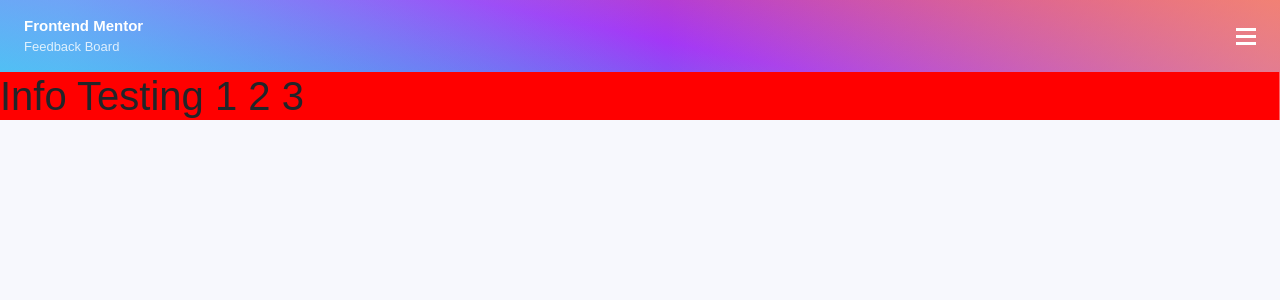
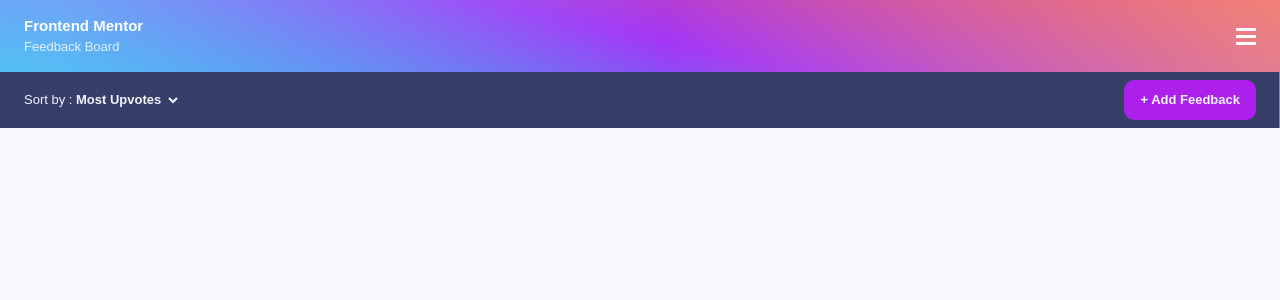
Before and after one commit to ChrisP1108/product-feedback-app, a Vue app: page / in a window 1280 px wide. Shown: the top 300 px of the page. Built offline with nearby package versions, Linux system fonts and the light colour scheme.

Commit message:
Sort By And Add Feedback Component Completion

```diff
--- a/src/App.vue
+++ b/src/App.vue
@@ -41,6 +41,8 @@ export default {
       --m: #28A7ED;
       --n: #79d8fb80;
       --o: #fbb47980;
+      --p: #F2F4FE;
+      --q: #C75AF6;
       --halfTrans: #00000083;
     }
   body {
--- a/src/Store.js
+++ b/src/Store.js
@@ -3,14 +3,22 @@ import Vuex from 'vuex'
 export const store = new Vuex.Store({
     state: {
         toggleMobileMenu: false,
-        sortCategory: 'All'
+        toggleSortByModal: false,
+        sortCategory: 'All',
+        sortBy: 'Most Upvotes'
     },
     mutations: {
         toggleMobileMenu (state) {
             state.toggleMobileMenu = !state.toggleMobileMenu
         },
+        toggleSortByModal (state) {
+            state.toggleSortByModal = !state.toggleSortByModal
+        },
         setSortCategory (state, value) {
             state.sortCategory = value
+        },
+        setSortBy (state, value) {
+            state.sortBy = value
         }
     }
 });
--- a/src/components/MenuCategorySort.vue
+++ b/src/components/MenuCategorySort.vue
@@ -44,9 +44,6 @@
 
 export default {
     name: 'MenuCategorySort',
-    components: {
-
-    },
     methods: {
         sortEval(value) {
             return this.$store.state.sortCategory === value ? true : false;
--- a/src/components/MenuRoadmap.vue
+++ b/src/components/MenuRoadmap.vue
@@ -46,7 +46,7 @@ export default {
     h1 {
         font-size: 1.125rem;
         color: var(--g);
-        font-weight: 800;
+        font-weight: 700;
         letter-spacing: -0.0156rem;
     }
     h2 {
--- /dev/null
+++ b/src/components/MenuSortByAddFeedback.vue
@@ -0,0 +1,101 @@
+<template>
+    <div class="sortby-feedback-container">
+        <div @click="toggleSortByModal()"
+            class="sortby-select-container">
+            <h1>Sort by : <span>{{this.$store.state.sortBy}}</span></h1>
+            <div :class="[sortByModal && 'sortby-arrow-icon-active'
+                , 'sortby-arrow-icon']"></div>
+            <SortByModal v-if="sortByModal" />
+        </div>
+        <div @click="toggleAddFeedback()"
+            class="add-feedback-button">
+                <h2>+ Add Feedback</h2>
+            </div>
+    </div>
+</template>
+
+<script>
+    import SortByModal from './SortByModal';
+
+    export default {
+        name: 'MenuSortByAddFeedback',
+        components: {
+            SortByModal
+        },
+        computed: {
+            sortByModal() {
+                return (this.$store.state.toggleSortByModal)
+            }
+        },
+        methods: {
+            toggleAddFeedback() {
+                console.log('Add Feedback Toggled');
+            },
+            toggleSortByModal() {
+                this.$store.commit('toggleSortByModal');
+            }
+        }
+    }
+</script>
+
+<style scoped>
+    .sortby-feedback-container {
+        display: flex;
+        justify-content: space-between;
+        align-items: center;
+        position: relative;
+        height: 3.5rem;
+        width: 100%;
+        padding: 0 1.5rem 0;
+        background: var(--c);
+        z-index: 0;
+    }
+    .sortby-select-container {
+        display: flex;
+        justify-content: space-between;
+        align-items: center;
+        cursor: pointer;
+        height: 100%;
+    }
+    .sortby-arrow-icon {
+        background-image: url('../assets/shared/icon-arrow-down.svg');
+        width: 0.625rem;
+        height: 0.4375rem;
+        margin-left: 0.4375rem;
+        transition: 0.5s;
+    }
+    .sortby-arrow-icon-active {
+        transform: rotateX(-180deg);
+    }
+    .add-feedback-button {
+        display: flex;
+        align-items: center;
+        justify-content: center;
+        padding: 0 1rem 0;
+        height: 2.5rem;
+        background: var(--a);
+        border-radius: 0.625rem;
+        cursor: pointer;
+        transition: 0.25s;
+    }
+    .add-feedback-button:hover {
+        background: var(--q);
+    }
+    h1 {
+        font-size: 0.8125rem;
+        color: var(--p);
+        font-weight: 400;
+        transition: 0.25s;
+    }
+    h1 span {
+        font-weight: 700;
+    }
+    h1:hover {
+        opacity: 0.75;
+    }
+    h2 {
+        font-size: 0.8125rem;
+        color: var(--p);
+        font-weight: 700;
+    }
+</style>
--- /dev/null
+++ b/src/components/SortByModal.vue
@@ -0,0 +1,94 @@
+<template>
+    <div class="sortby-modal-container">
+        <div @click="setSortBy('Most Upvotes')"
+            class="sortby-modal-item borderbottom">
+                <h1>Most Upvotes</h1>
+            <div :class="[sortEval('Most Upvotes')
+                ? 'icon-on' : 'icon-off']"></div>
+        </div>
+        <div @click="setSortBy('Least Upvotes')"
+            class="sortby-modal-item borderbottom">
+                <h1>Least Upvotes</h1>
+            <div :class="[sortEval('Least Upvotes')
+                ? 'icon-on' : 'icon-off']"></div>
+        </div>
+        <div @click="setSortBy('Most Comments')"
+            class="sortby-modal-item borderbottom">
+                <h1>Most Comments</h1>
+            <div :class="[sortEval('Most Comments')
+                ? 'icon-on' : 'icon-off']"></div>
+        </div>
+        <div @click="setSortBy('Least Comments')"
+            class="sortby-modal-item">
+                <h1>Least Comments</h1>
+            <div :class="[sortEval('Least Comments')
+                ? 'icon-on' : 'icon-off']"></div>
+        </div>
+    </div>
+</template>
+
+<script>
+    export default {
+        name: 'SortByModal',
+        methods: {
+            sortEval(value) {
+                return this.$store.state.sortBy === value
+                    ? true : false;
+            },
+            setSortBy(value) {
+                this.$store.commit('setSortBy', value);
+                console.log(this.$store.state.sortBy)
+            }
+        }
+    }
+</script>
+
+<style scoped>
+    .sortby-modal-container {
+        width: 50%;
+        background: rgb(209, 209, 209);
+        position: absolute;
+        top: 4.5rem;
+        height: 10rem;
+        border-radius: 0.625rem;
+        animation-name: modal-on;
+        animation-duration: .5s;
+        animation-fill-mode: forwards;
+    }
+    @keyframes modal-on {
+        from {transform: rotateX(-90deg); top: -1rem}
+        to {transform: rotateX(0deg); top: 4.5rem;}
+    }
+    .sortby-modal-item {
+        padding: 0 1.5rem 0;
+        height: 2.5rem;
+        display: flex;
+        justify-content: space-between;
+        align-items: center;
+    }
+    .borderbottom {
+        border-bottom: 1px var(--d) solid;
+    }
+    h1 {
+        font-size: 0.8125rem;
+        color: var(--h);
+        font-weight: 400;
+        transition: 0.25s;
+    }
+    .sortby-modal-item:hover h1{
+        color: var(--a);
+    }
+    h1:hover {
+        color: var(--a);
+    }
+    .icon-off {
+        width: 0.8125rem;
+        height: 0.6875rem;
+        background-image: transparent;
+    }
+    .icon-on {
+        width: 0.8125rem;
+        height: 0.6875rem;
+        background-image: url('../assets/shared/icon-check.svg');
+    }
+</style>
--- a/src/views/Home.vue
+++ b/src/views/Home.vue
@@ -5,8 +5,9 @@
       ? 'trans-background' : 'reg-background'
       , 'background']">
     </div>
+    <MenuSortByAddFeedback />
     <div class="home-body-container">
-        <h1>Info Testing 1 2 3</h1>
+
     </div>
     <MenuMain />
   </div>
@@ -15,12 +16,14 @@
 <script>
 import Header from '../components/Header';
 import MenuMain from '../components/MenuMain';
+import MenuSortByAddFeedback from '../components/MenuSortByAddFeedback'
 
 export default {
   name: 'Home',
   components: {
     Header,
-    MenuMain
+    MenuMain,
+    MenuSortByAddFeedback
   }
 }
 </script>
@@ -40,7 +43,7 @@ export default {
     height: 100%;
     position: relative;
     transition: 0.25s;
-    z-index: 0;
+    z-index: 1;
     background-color: var(--f);
   }
   .reg-background {
```
Also changed, not shown: src/assets/shared/icon-arrow-down.svg.
